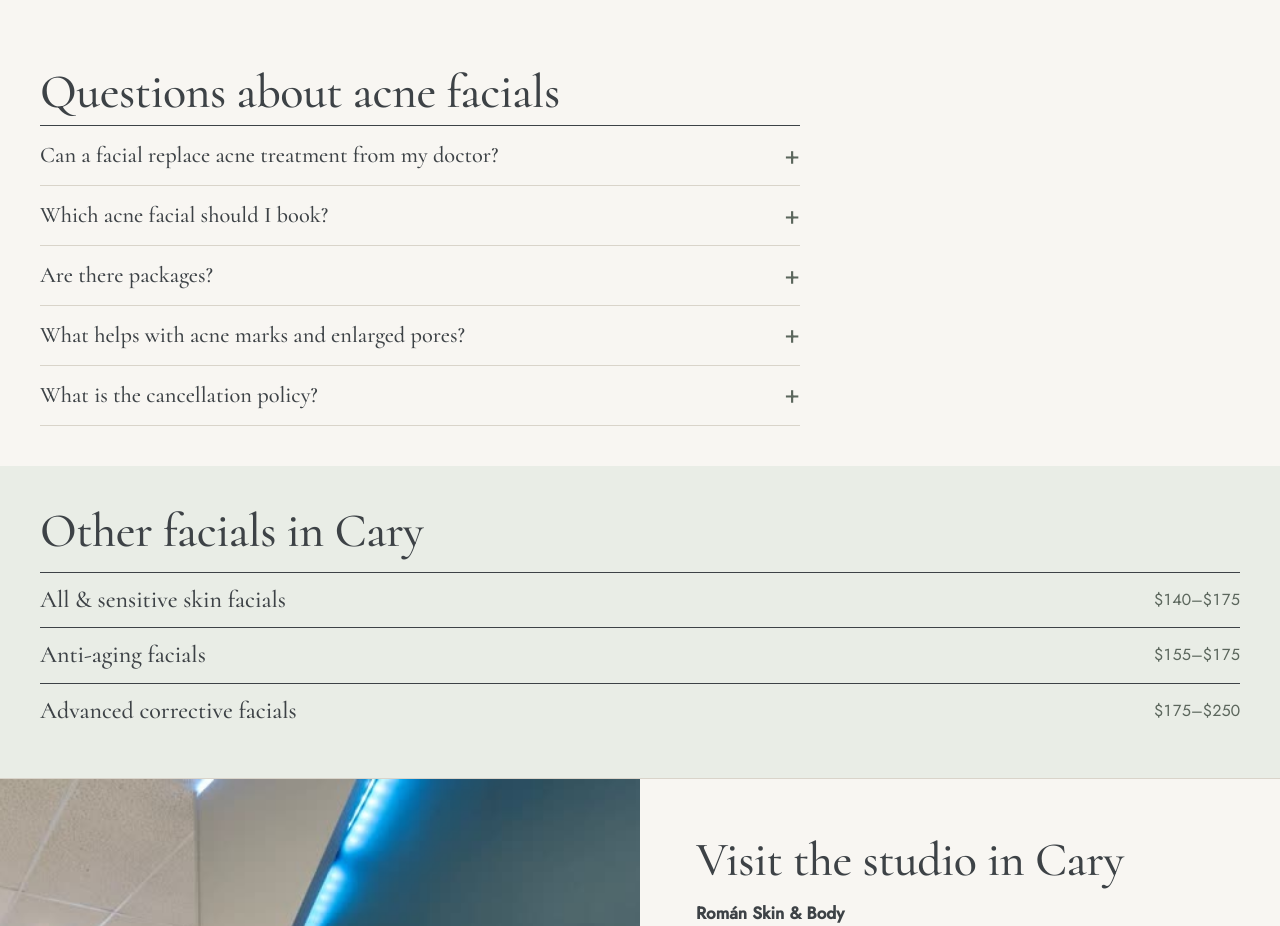
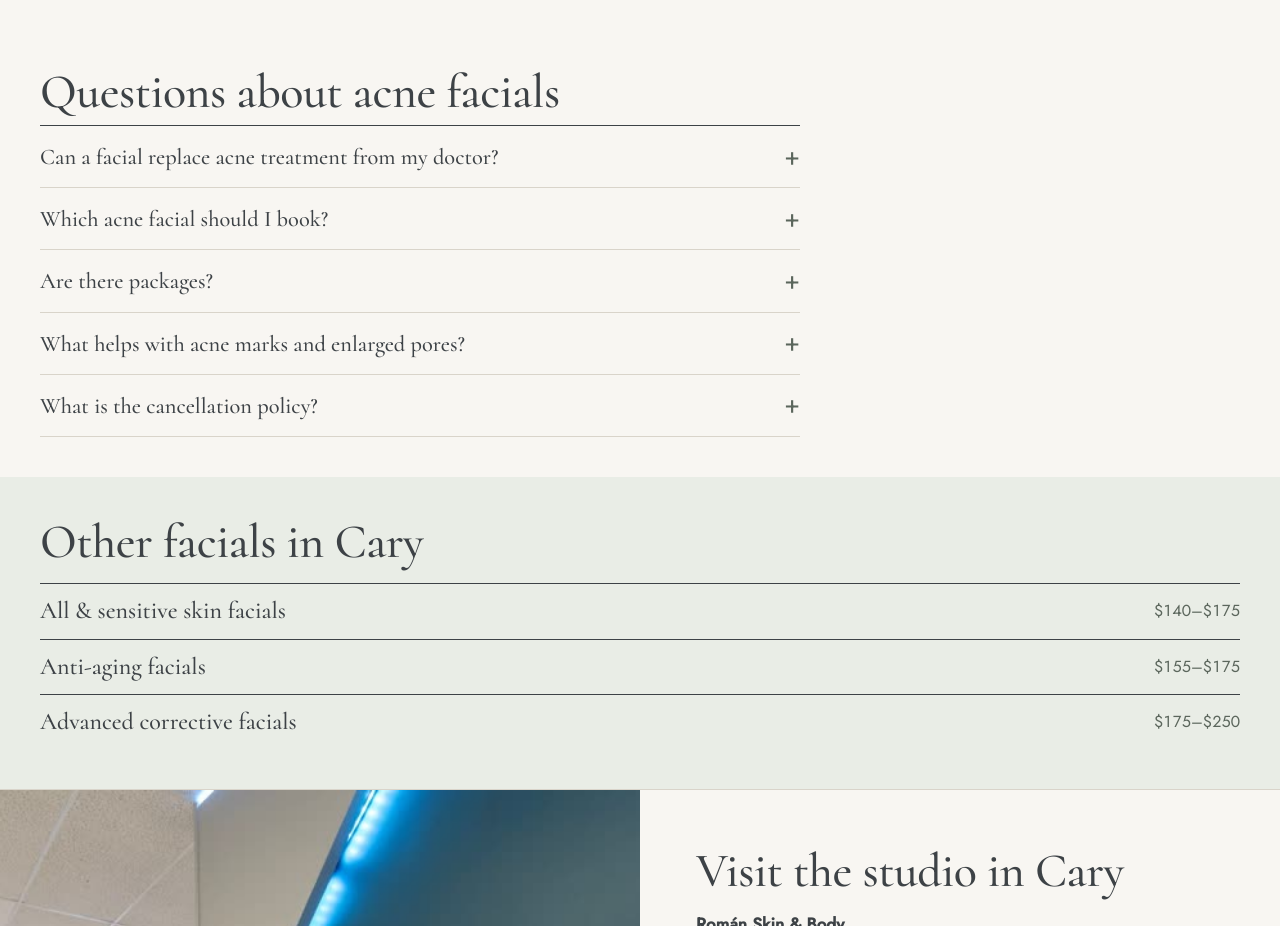
Before and after one commit to jjchambers80/caryfacials, a plain HTML site: page acne-facials/index.html in a window 1280 px wide. Shown: the part 1860-2786 px from the top of the page. Drawn offline with Linux system fonts and the light colour scheme.

Commit message:
FAQ summary line-height 1.3; record detector triage
Co-Authored-By: Claude Opus 5.5 <noreply@anthropic.com>

```diff
--- a/style.css
+++ b/style.css
@@ -161,7 +161,7 @@ address { font-style: normal; margin-top: 14px; }
 .faq { padding: 40px var(--gutter); max-width: calc(760px + 2 * var(--gutter)); }
 .faq h2 { padding-bottom: 8px; border-bottom: 1px solid var(--ink); }
 .faq details { border-bottom: 1px solid var(--rule); }
-.faq summary { display: flex; justify-content: space-between; align-items: center; gap: 16px; min-height: 44px; padding: 16px 0; font: 500 1.4rem/1.2 var(--display); cursor: pointer; list-style: none; }
+.faq summary { display: flex; justify-content: space-between; align-items: center; gap: 16px; min-height: 44px; padding: 16px 0; font: 500 1.4rem/1.3 var(--display); cursor: pointer; list-style: none; }
 .faq summary::-webkit-details-marker { display: none; }
 .faq summary::after { content: "+"; font: 400 1.6rem/1 var(--body); color: var(--olive-ink); }
 .faq details[open] summary::after { content: "\2212"; }
```
Also changed, not shown: .impeccable/config.json.
